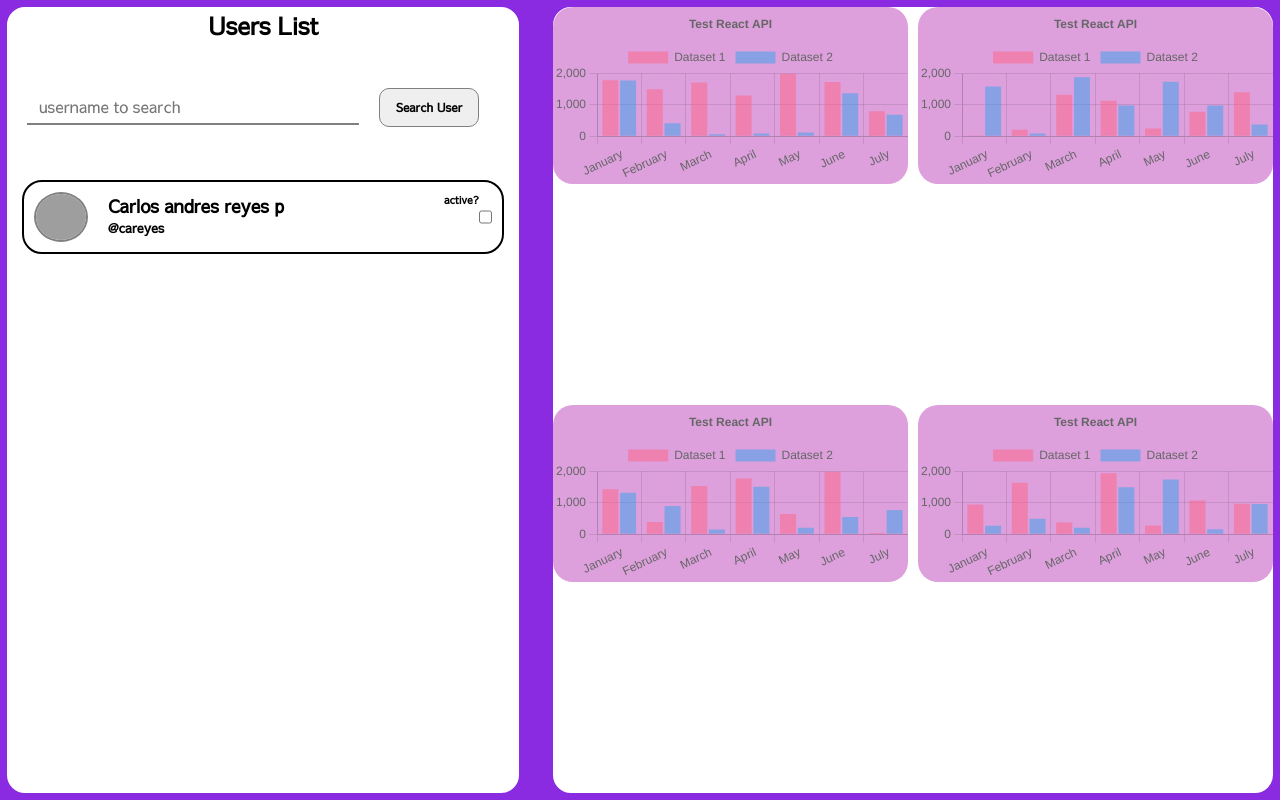
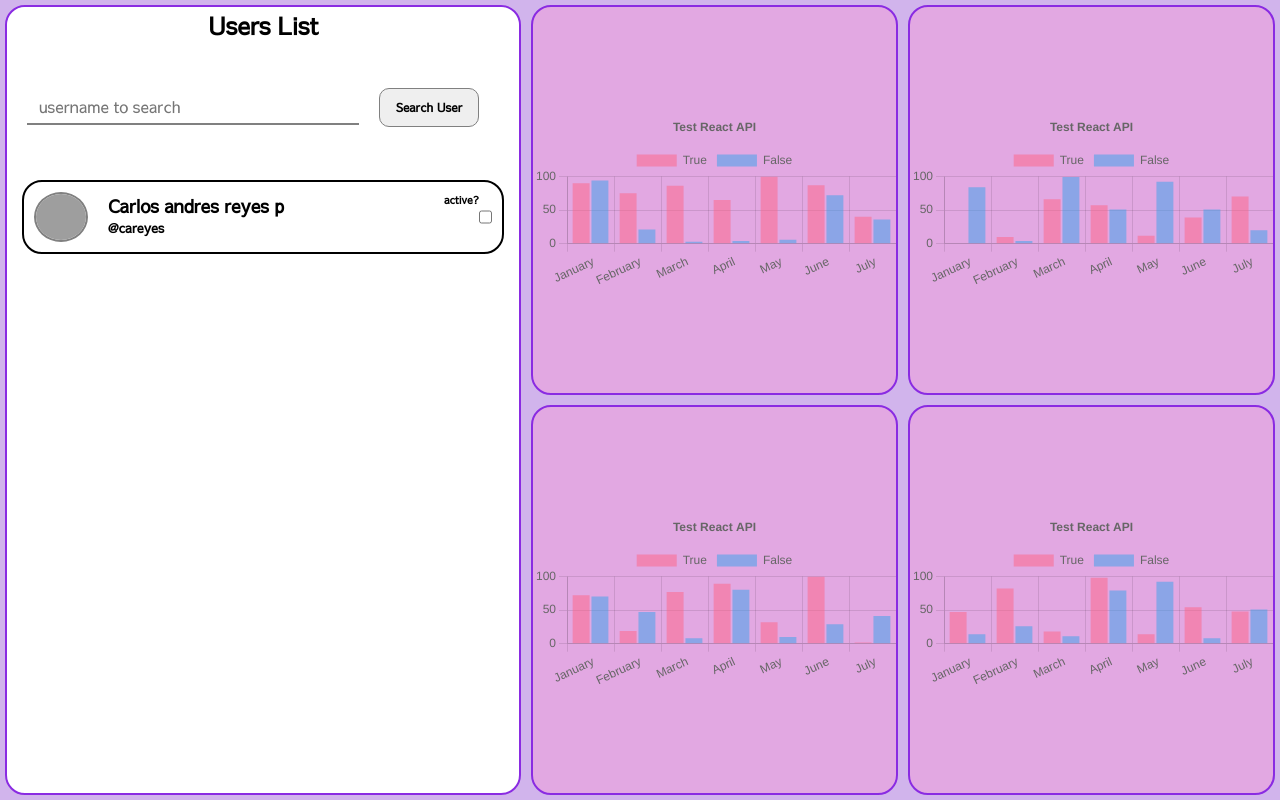
Before and after one commit to carlos398/dashboard, a React (Create React App) app: page /dash in a window 1280 px wide. Built offline with nearby package versions, Linux system fonts and the light colour scheme; grey boxes are pictures that could not be loaded.

Commit message:
modulos para vista de graficos y backgrounds

```diff
--- a/src/App.css
+++ b/src/App.css
@@ -6,7 +6,7 @@
 
 .container{
   min-height: 100vh;
-  background: blueviolet;
+  background: rgb(209, 180, 236);
 }
 
 
@@ -73,7 +73,6 @@
   min-height: 100vh;
   display: grid;
   grid-template-columns: 1fr 3fr;
-  gap: 20px;
 }
 
 .dash-one{
@@ -84,12 +83,10 @@
 }
 
 .dash-two{
-  background: white;
+  background: rgb(209, 180, 236);
   margin: 5px;
   padding: 0px;
-  border: 2px solid blueviolet;
   border-radius: 20px;
-
   display: grid;
   grid-template-columns: 1fr 1fr;
   gap: 10px;
@@ -99,8 +96,7 @@
 
 /* Users component */
 .userSearchSection{
-  min-width: 100%;
-  min-height: auto;
+  min-width: 99%;
   border-radius: 20px;
   background: rgb(255, 255, 255);
   display: grid;
@@ -108,6 +104,7 @@
   gap: 30px;
   font-family: 'Sawarabi Gothic', sans-serif;
 }
+
 .userSearchSection div h2{
   display: flex;
   justify-content: center;
@@ -197,6 +194,11 @@
 
 /* Tests */
 .test-container{
-  background: plum;
+  min-height: 99%;
+  display: flex;
+  justify-content: center;
+  align-items: center;
+  background: rgb(226, 168, 226);
   border-radius: 20px;
+  border: 2px solid blueviolet;
 }
--- a/src/components/views/test.js
+++ b/src/components/views/test.js
@@ -28,13 +28,13 @@ export const Test = () =>{
         labels,
         datasets: [
           {
-            label: 'Dataset 1',
-            data: labels.map(() => faker.datatype.number({ min: 0, max: 2000 })),
+            label: 'True',
+            data: labels.map(() => faker.datatype.number({ min: 0, max: 100 })),
             backgroundColor: 'rgba(255, 99, 132, 0.5)',
           },
           {
-            label: 'Dataset 2',
-            data: labels.map(() => faker.datatype.number({ min: 0, max: 1900 })),
+            label: 'False',
+            data: labels.map(() => faker.datatype.number({ min: 0, max: 100 })),
             backgroundColor: 'rgba(53, 162, 235, 0.5)',
           },
         ],
```
